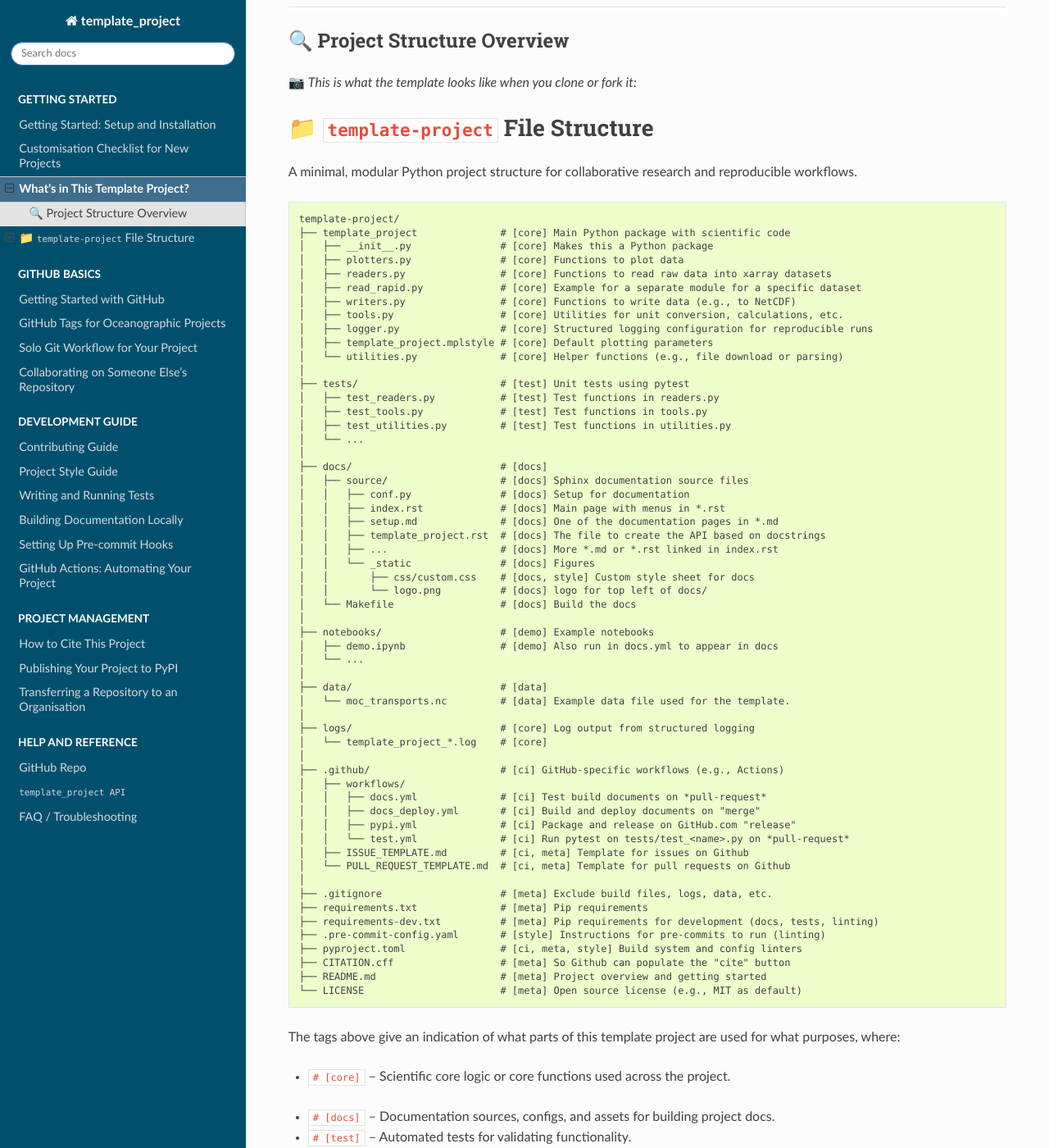
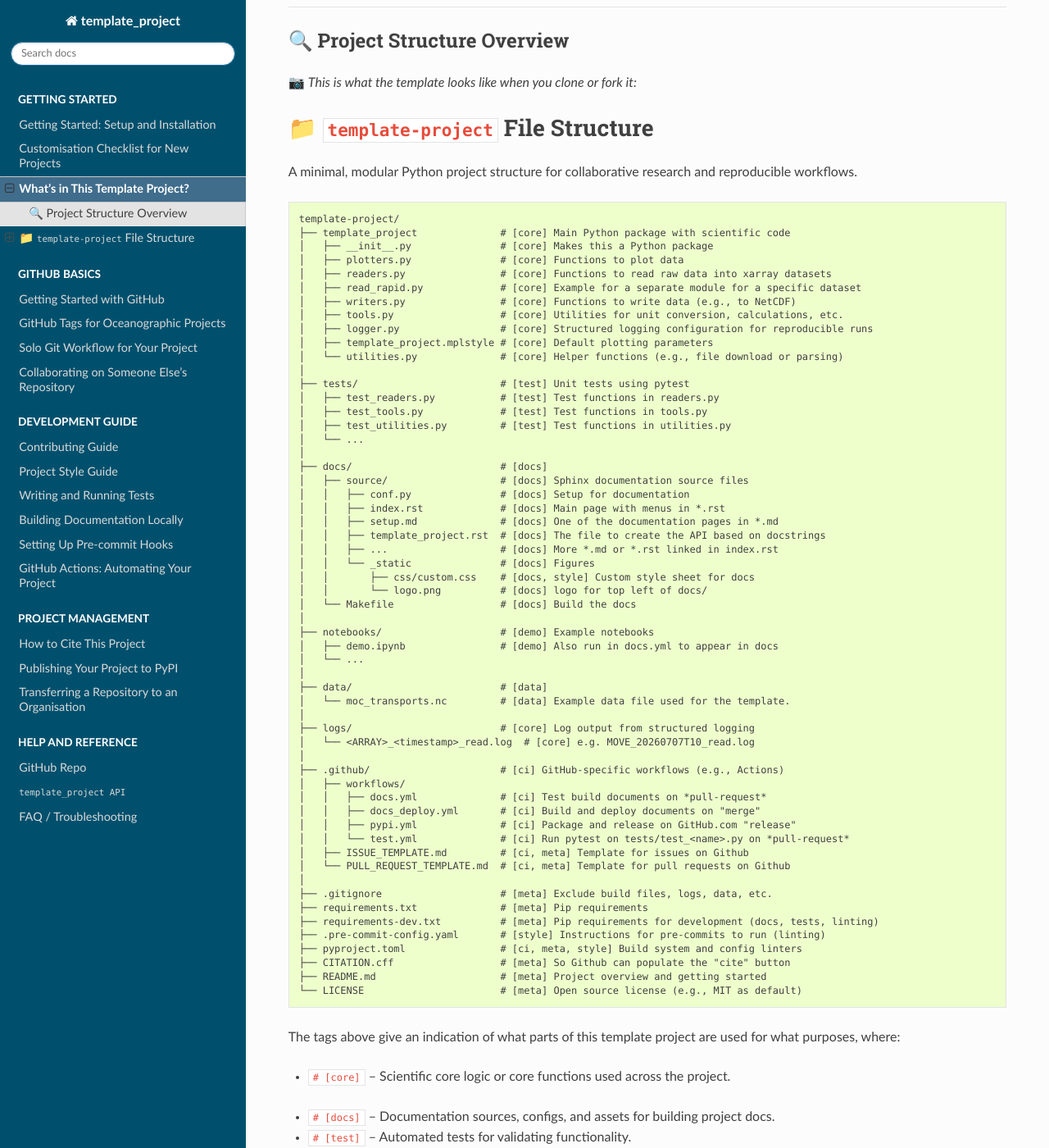
Before and after one commit to eleanorfrajka/template-project, a Sphinx documentation site: the page built from docs/source/project_structure.md, in a window 1280 px wide and 1400 px high, scrolled down 297 px. Shown: the whole window at 82% size. Built offline with Sphinx 7.4.7 and the Read the Docs theme 3.1.0, drawn with Linux system fonts in a browser that asks for light colours; pages that are not in the unit, such as notebooks, are missing from menus.

Commit message:
fixes - copilot review

```diff
--- a/docs/source/project_structure.md
+++ b/docs/source/project_structure.md
@@ -52,7 +52,7 @@ template-project/
 │   └── moc_transports.nc         # [data] Example data file used for the template.
 │
 ├── logs/                         # [core] Log output from structured logging
-│   └── template_project_*.log    # [core]
+│   └── <ARRAY>_<timestamp>_read.log  # [core] e.g. MOVE_20260707T10_read.log
 │
 ├── .github/                      # [ci] GitHub-specific workflows (e.g., Actions)
 │   ├── workflows/
```
Also changed, not shown: customisation_checklist.md (+3 -3 lines).
